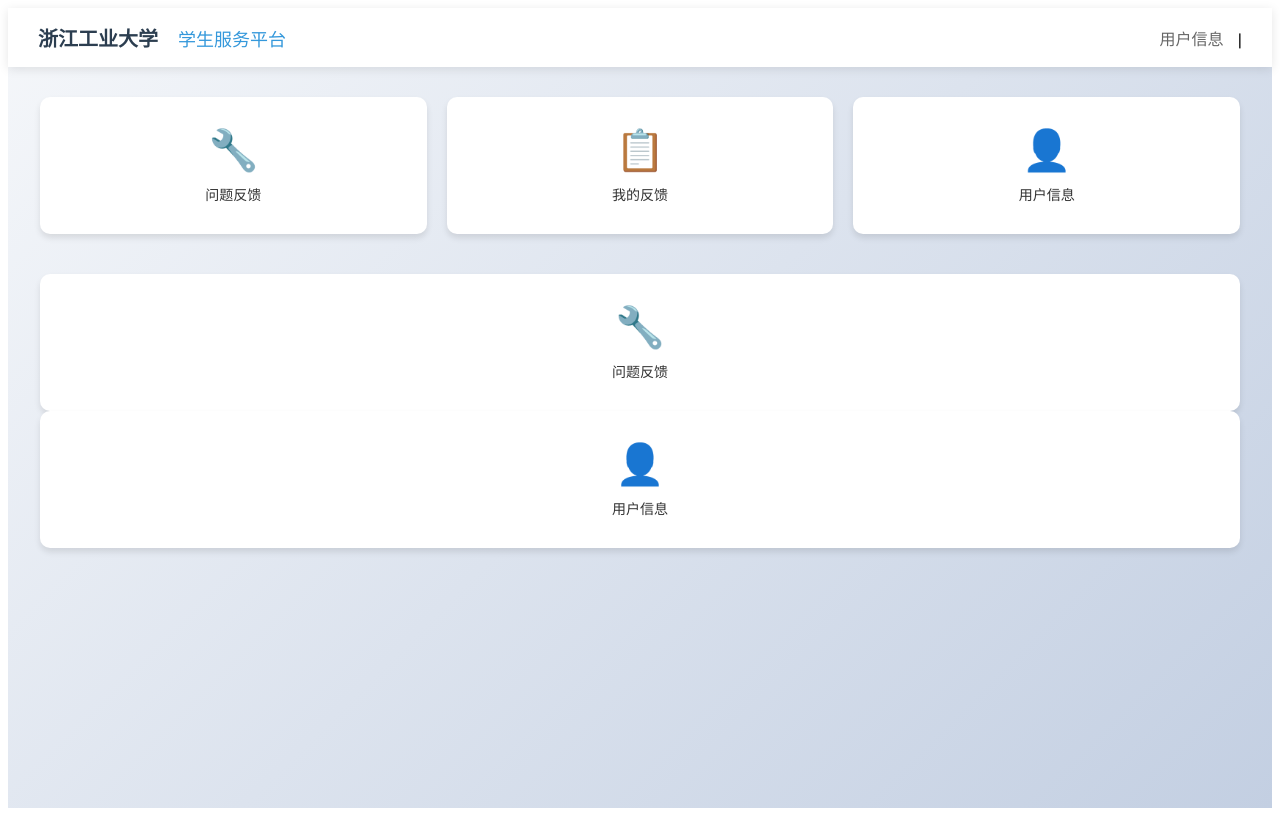
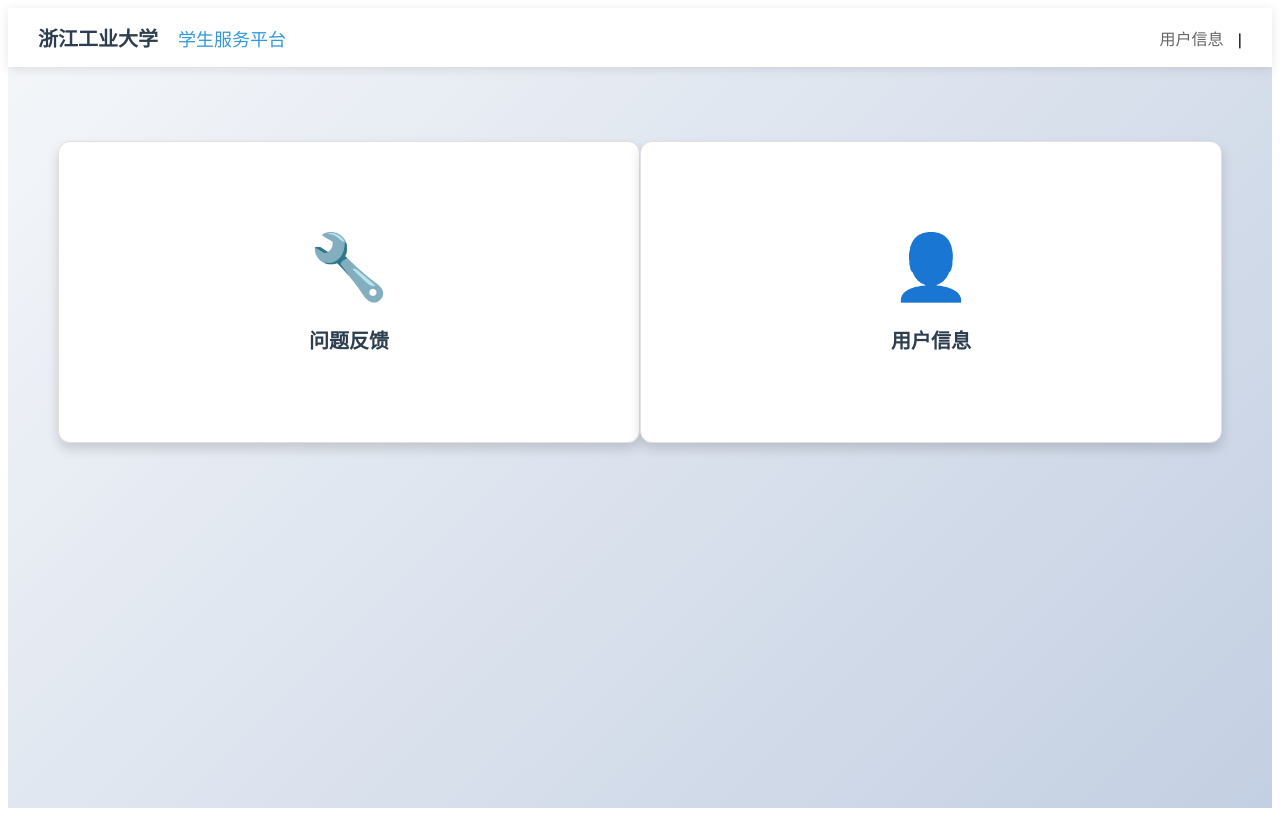
Before and after one commit to RuntimeLearners/JHETFrontend, a Vue app: page /firstpage in a window 1280 px wide. Built offline with nearby package versions, Linux system fonts and the light colour scheme.

Commit message:
对首页布局进行了优化，但中间两个框始终分不开，真是没招了

```diff
--- a/src/pages/firstpage.vue
+++ b/src/pages/firstpage.vue
@@ -11,12 +11,6 @@
     </header>
 
     <main class="main-content">
-      <div class="function-grid">
-        <div class="function-item" v-for="item in mainFunctions" :key="item.id">
-            <div class="icon">{{ item.icon }}</div>
-          <span class="label">{{ item.label }}</span>
-        </div>
-      </div>
        <div class="function-item" @click="goToFeedback">
           <div class="icon">🔧</div>
           <span class="label">问题反馈</span>
@@ -31,40 +25,21 @@
 </template>
 
 <script setup>
-import { ref } from 'vue'
 import { useRouter } from 'vue-router'
 const router = useRouter();
-
 const goToFeedback = () => {
   router.push('/feedback');
 };
-
 const goToUserInfo = () => {
   router.push('/user');
 };
-
-const goToMyFeedback = () => {
-  router.push('/feedback?tab=myRepair');
-};
-const mainFunctions = ref([
-  { id: 1, icon: '🔧', label: '问题反馈' },
-  { id: 2, icon: '📋', label: '我的反馈' },
-  { id: 3, icon: '👤', label: '用户信息' }
-]);
-
 </script>
 
 <style scoped>
-.router-link-style {
-  text-decoration: none;
-  color: inherit;
-  display: block;
-}
 .service-hall {
   min-height: 100vh;
   background: linear-gradient(135deg, #f5f7fa 0%, #c3cfe2 100%);
 }
-
 .header {
   background: white;
   padding: 15px 30px;
@@ -73,102 +48,101 @@ const mainFunctions = ref([
   justify-content: space-between;
   align-items: center;
 }
-
 .university-info {
   display: flex;
   align-items: center;
   gap: 20px;
 }
-
 .logo {
   font-size: 20px;
   font-weight: bold;
   color: #2c3e50;
 }
-
 .title {
   font-size: 18px;
   color: #3498db;
 }
-
 .navigation a {
   margin: 0 10px;
   text-decoration: none;
   color: #666;
 }
-
 .navigation a:hover {
   color: #3498db;
 }
-
 .main-content {
-  max-width: 1200px;
-  margin: 30px auto;
-  padding: 0 20px;
+  display: flex;
+  justify-content: center;
+  align-items: center;
+  min-height: calc(100vh - 150px);
+  padding: 20px;
+  margin-top: -120px;
 }
-
-.function-grid {
-  display: grid;
-  grid-template-columns: repeat(auto-fit, minmax(150px, 1fr));
-  gap: 20px;
-  margin-bottom: 40px;
+.function-container {
+  display: flex;
+  justify-content: center;
+  gap: 150px;
+  width: 100%;
+  max-width: 1000px;
 }
-
 .function-item {
   background: white;
-  padding: 30px 20px;
-  border-radius: 10px;
+  padding: 50px 40px;
+  border-radius: 12px;
   text-align: center;
-  box-shadow: 0 4px 6px rgba(0,0,0,0.1);
+  box-shadow: 0 6px 12px rgba(0,0,0,0.15);
   cursor: pointer;
-  transition: transform 0.3s ease;
+  transition: all 0.3s ease;
+  border: 1px solid #e0e0e0;
+  min-width: 500px;
+  width: 100%;
+  max-width: 00px;
+  display: flex;
+  flex-direction: column;
+  align-items: center;
+  justify-content: center;
+  min-height: 200px;
 }
-
 .function-item:hover {
-  transform: translateY(-5px);
+  transform: translateY(-8px);
+  box-shadow: 0 12px 20px rgba(0,0,0,0.2);
+}
+.function-item .icon {
+  font-size: 4em;
+  margin-bottom: 20px;
+}
+.function-item .label {
+  font-size: 20px;
+  color: #2c3e50;
+  font-weight: 600;
+}
+@media (max-width: 768px) {
+  .function-container {
+    flex-direction: column;
+    gap: 60px;
+  }
+  .function-item {
+    min-width: 250px;
+    max-width: 300px;
+    padding: 40px 30px;
   }
 
   .function-item .icon {
-  font-size: 2.5em;
-  margin-bottom: 10px;
+    font-size: 3em;
   }
 
   .function-item .label {
-  font-size: 14px;
-  color: #333;
+    font-size: 18px;
   }
-
-.service-list {
-  background: white;
-  padding: 25px;
-  border-radius: 10px;
-  box-shadow: 0 4px 6px rgba(0,0,0,0.1);
 }
-
-.service-list h3 {
-  margin-bottom: 20px;
-  color: #2c3e50;
-  border-bottom: 2px solid #3498db;
-  padding-bottom: 10px;
+@media (max-width: 480px) {
+  .function-item {
+    min-width: 200px;
+    max-width: 100%;
+    padding: 30px 20px;
   }
-
-.service-list ul {
-  list-style: none;
-  padding: 0;
+  .function-container {
+    gap: 40px;
   }
-
-.service-list li {
-  padding: 8px 0;
-  border-bottom: 1px solid #eee;
-}
-
-.service-list a {
-  text-decoration: none;
-  color: #666;
-  transition: color 0.3s ease;
-}
-
-.service-list a:hover {
-  color: #3498db;
 }
 </style>
```
Lines whose indentation alone changed are shown as unchanged.
